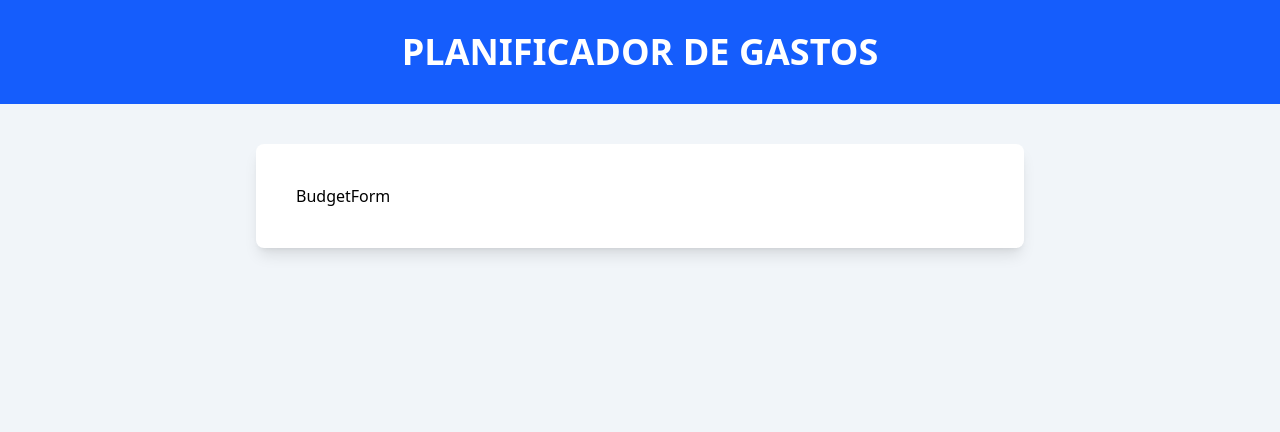
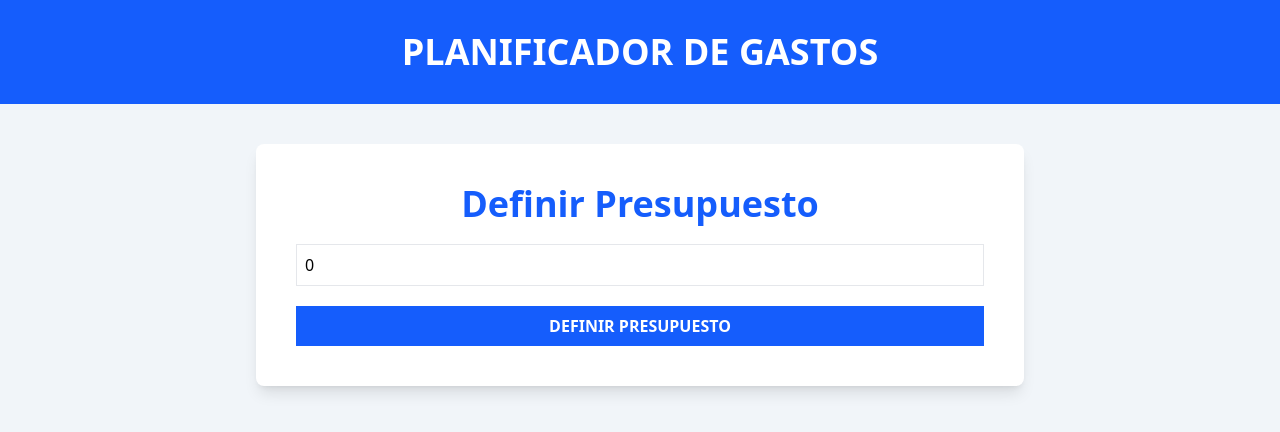
Before and after one commit to DomenicoPH/control-gastos-contextapi, a React (Vite) app: page / in a window 1280 px wide. Shown: the top 432 px of the page. Built offline with nearby package versions, Linux system fonts and the light colour scheme.

Commit message:
budgetForm

```diff
--- a/src/components/BudgetForm.tsx
+++ b/src/components/BudgetForm.tsx
@@ -1,5 +1,38 @@
+import { useState } from "react"
+
 export default function BudgetForm() {
+
+  const [budget, setBudget] = useState(0);
+
+  const handleChange = ((e : React.ChangeEvent<HTMLInputElement>) => {
+    setBudget(+e.target.value)
+  })
+
   return (
-    <div>BudgetForm</div>
+    <form className="space-y-5">
+      <div className="flex flex-col space-y-5">
+        <label
+          htmlFor="budget"
+          className="text-4xl text-blue-600 font-bold text-center"
+        >
+          Definir Presupuesto
+        </label>
+        <input
+          id="budget"
+          type="number"
+          className="w-full bg-white border border-gray-200 p-2"
+          placeholder="Define tu presupuesto"
+          name="budget"
+          value={budget}
+          onChange={handleChange}
+        />
+      </div>
+
+      <input
+        type="submit"
+        value="Definir Presupuesto"
+        className="bg-blue-600 hover:bg-blue-700 cursor-pointer w-full p-2 text-white font-black uppercase"
+      />
+    </form>
   )
 }
```
